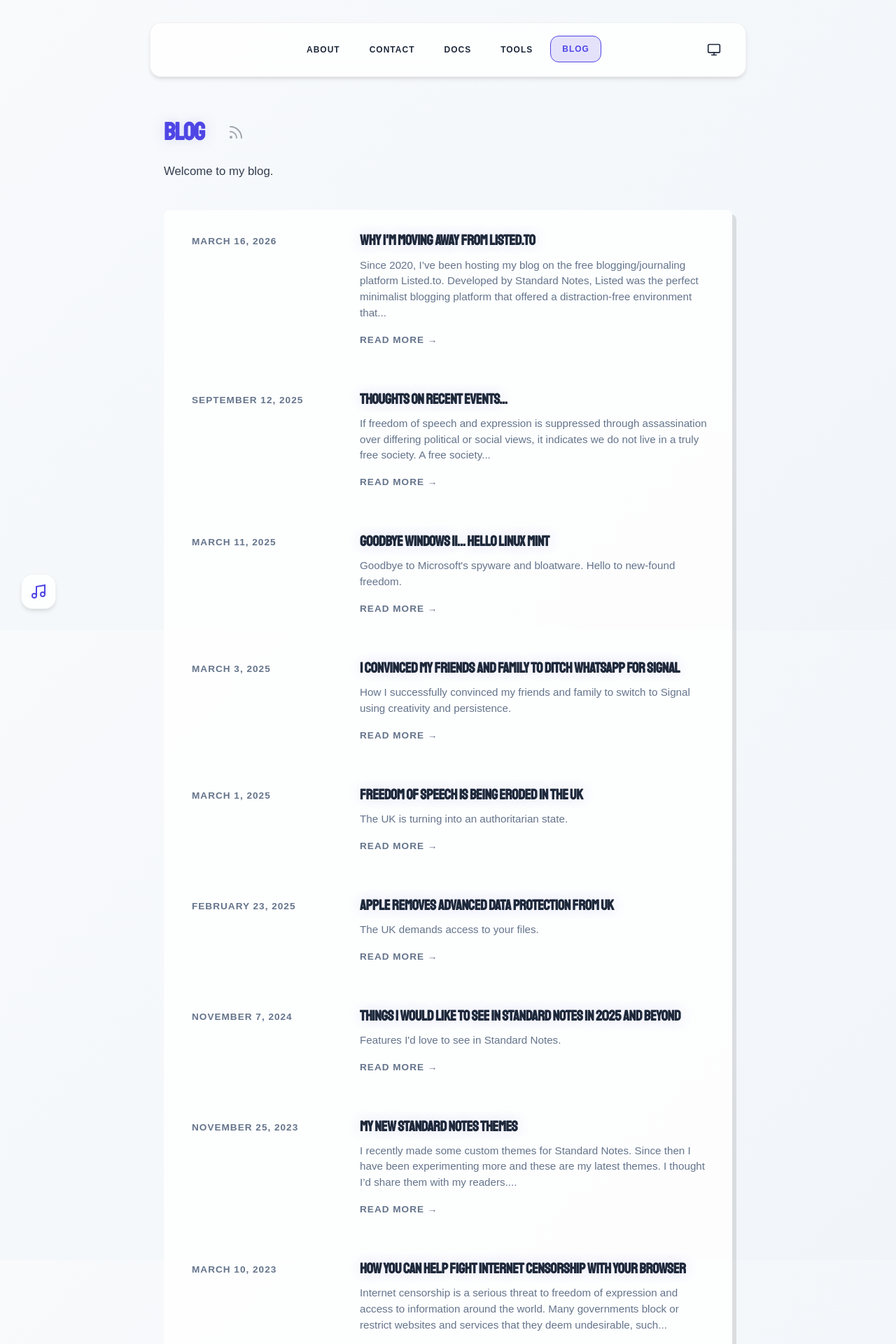
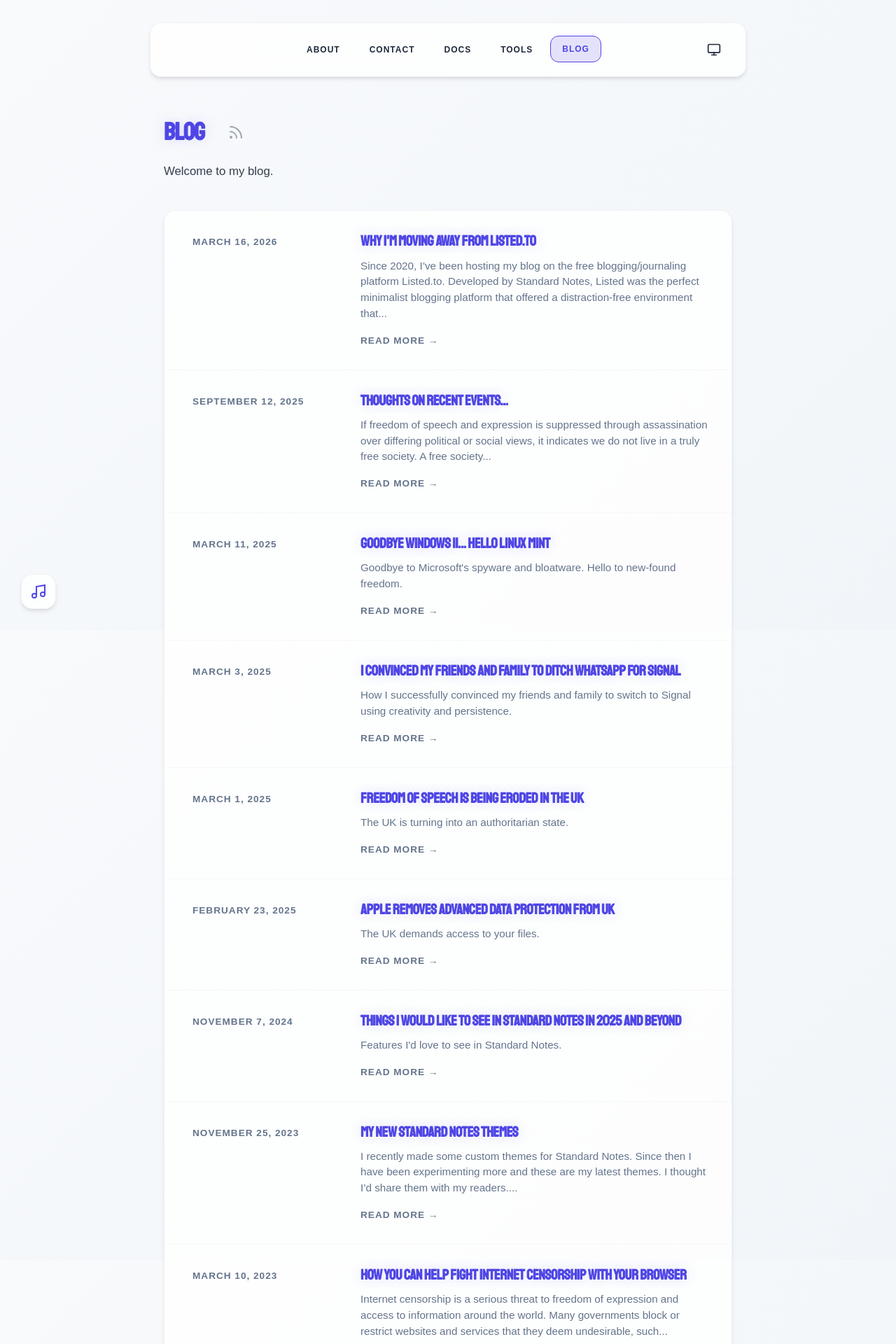
Before and after one commit to PASSK3YS/PASSK3YS.github.io, a Jekyll site: the page built from blog.html, in a window 1280 px wide. Shown: the top 1920 px of the page at 70% size. Built offline with Jekyll 4.4.1, drawn with Linux system fonts in a browser that asks for light colours; some web fonts are replaced.

Commit message:
Update blog to new style

```diff
--- a/blog.html
+++ b/blog.html
@@ -47,16 +47,22 @@
 <link href="https://fonts.googleapis.com/css2?family=JetBrains+Mono:wght@400;700;800&display=swap" rel="stylesheet">
 
 <style>
-body, main, p, a, span, div {
+
+body, main, p, a, span, div, button {
     font-family: 'SUSE', sans-serif !important;
 }
+
 h1, h2, h3 {
     font-family: 'Staatliches', sans-serif !important;
 }
 
+pre, code {
+    font-family: 'JetBrains Mono', monospace !important;
+}
+
 .blinking-cursor {
     font-weight: 800;
-    color: var(--accent-cyan);
+    color: var(--accent);
     animation: blink 1s step-end infinite;
 }
 
@@ -80,39 +86,45 @@
     color: inherit;
     opacity: 0.4;
     display: inline-flex;
-    transition: opacity 0.1s ease, color 0.1s ease;
+    transition: opacity 0.3s ease, color 0.3s ease;
 }
 
 .rss-link:hover {
     opacity: 1;
-    color: var(--accent-cyan);
+    color: var(--accent);
 }
 
 .unified-card {
     background: var(--nav-bg);
-    border-radius: 8px;
+    backdrop-filter: blur(12px);
+    -webkit-backdrop-filter: blur(12px);
+    border-radius: 16px;
     display: flex;
     flex-direction: column;
-    border: 1px solid var(--border-color);
-    box-shadow: 6px 6px 0px rgba(0, 0, 0, 0.1);
+    border: 1px solid var(--border);
+    box-shadow: 0 4px 6px -1px rgba(0, 0, 0, 0.1), 0 2px 4px -1px rgba(0, 0, 0, 0.06);
     overflow: hidden;
 }
 
 [data-theme="dark"] .unified-card {
-    border: 1px solid var(--border-color);
-    box-shadow: 6px 6px 0px rgba(0, 0, 0, 0.3);
+    border: 1px solid var(--border);
+    box-shadow: 0 10px 15px -3px rgba(0, 0, 0, 0.3), 0 4px 6px -2px rgba(0, 0, 0, 0.1);
 }
 
 .unified-row {
     padding: 30px 34px;
-    border-bottom: 1px dashed var(--border-color);
+    border-bottom: 1px dashed var(--border);
     display: grid;
     grid-template-columns: 240px 1fr;
     align-items: start;
-    transition: background-color 0.1s ease, border-color 0.1s ease;
+    transition: background-color 0.3s ease, border-color 0.3s ease;
     border-left: 6px solid transparent;
     text-decoration: none;
     color: inherit;
+}
+
+[data-theme="dark"] .unified-row {
+    transition: background-color 0.3s ease, border-color 0.3s ease, box-shadow 0.3s ease;
 }
 
 .unified-row:last-child {
@@ -124,21 +136,21 @@
 }
 
 .unified-row.interactive-row:hover {
-    background-color: rgba(42, 161, 152, 0.05);
-    border-left-color: var(--accent-cyan);
+    background-color: rgba(99, 102, 241, 0.05);
+    border-left-color: var(--accent);
 }
 
 [data-theme="dark"] .unified-row.interactive-row:hover {
-    background-color: rgba(42, 161, 152, 0.1);
-    border-left-color: var(--accent-cyan);
+    background-color: rgba(99, 102, 241, 0.1);
+    border-left-color: var(--accent);
 }
 
 .interactive-row:hover .directory-interactive-text {
-    color: var(--accent-cyan);
+    color: var(--accent);
 }
 
 .interactive-row:hover .read-more {
-    color: var(--accent-cyan);
+    color: var(--accent);
     transform: translateX(5px);
 }
 
@@ -149,19 +161,19 @@
     text-transform: uppercase;
     font-weight: 700;
     letter-spacing: 1px;
-    transition: color 0.1s ease;
+    transition: color 0.3s ease;
 }
 
 .interactive-row:hover .unified-meta {
-    color: var(--accent-cyan);
+    color: var(--accent);
 }
 
 .directory-interactive-text {
     font-size: 1.3rem;
     font-weight: 800;
-    color: var(--text);
+    color: var(--accent);
     text-decoration: none;
-    transition: color 0.1s ease;
+    transition: color 0.3s ease;
     line-height: 1.3;
 }
 
@@ -169,11 +181,11 @@
     display: inline-block;
     margin-top: 15px;
     font-size: 0.85rem;
-    font-weight: 800;
+    font-weight: 700;
     color: var(--text-muted);
     text-transform: uppercase;
     letter-spacing: 1px;
-    transition: color 0.1s ease, transform 0.1s ease;
+    transition: color 0.3s ease, transform 0.3s ease;
 }
 
 @media (max-width: 850px) {
```
